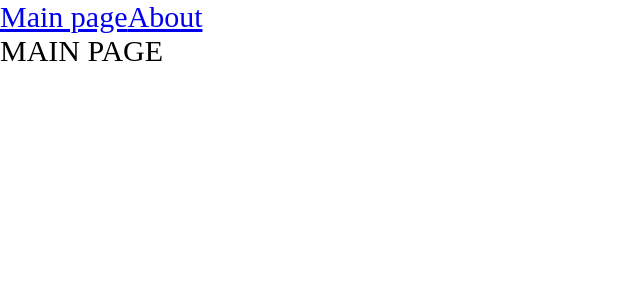
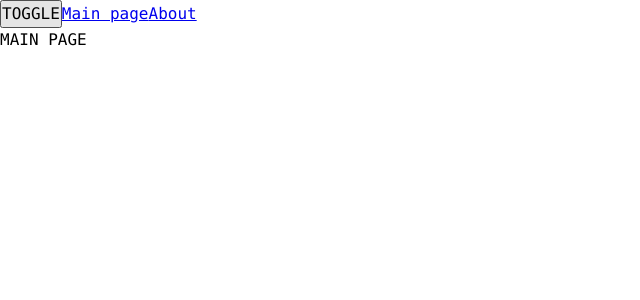
Before and after one commit to front180me/ulbi, a React app: page / in a window 1280 px wide. Shown: the top 300 px of the page, without its empty margins (0-640 px from the left). Built offline with nearby package versions, Linux system fonts and the light colour scheme.

Commit message:
add style themes

```diff
--- a/src/App.tsx
+++ b/src/App.tsx
@@ -1,13 +1,24 @@
 import {Link, Route, Routes} from 'react-router-dom';
-import './index.scss'
+import './styles/index.scss'
 import {MainPageAsync} from "./pages/MainPage/MainPage.async";
 import {AboutPageAsync} from "./pages/AboutPage/AboutPage.async";
-import {Suspense} from "react";
+import {Suspense, useState} from "react";
 
+export enum Theme {
+    LIGHT = 'light',
+    DARK = 'dark',
+}
 
 const App = () => {
+    const [theme, setTheme] = useState<Theme>(Theme.LIGHT)
+
+    const toggleTheme = () => {
+        setTheme(theme === Theme.DARK ? Theme.LIGHT : Theme.DARK)
+    }
+
     return (
-        <div className="app">
+        <div className={`app ${theme}`}>
+            <button onClick={toggleTheme}>TOGGLE</button>
             <Link to="/">Main page</Link>
             <Link to="/about">About</Link>
             <Suspense fallback={<div>Loading...</div>}>
--- a/src/index.scss
+++ /dev/null
@@ -1,9 +0,0 @@
-* {
-  margin: 0;
-  padding: 0;
-  box-sizing: border-box;
-}
-
-.app {
-  font-size: 30px;
-}
--- /dev/null
+++ b/src/styles/index.scss
@@ -0,0 +1,13 @@
+@import "reset";
+@import "variables/global";
+@import "themes/normal";
+@import "themes/dark";
+
+.app {
+  font: var(--font-m);
+
+  background: var(--bg-color);
+  color: var(--primary-color);
+
+  min-height: 100vh;
+}
--- /dev/null
+++ b/src/styles/reset.scss
@@ -0,0 +1,10 @@
+* {
+  margin: 0;
+  padding: 0;
+  box-sizing: border-box;
+}
+
+input, button, textarea, select {
+  margin: 0;
+  font: inherit;
+}
--- /dev/null
+++ b/src/styles/themes/dark.scss
@@ -0,0 +1,7 @@
+.app.dark {
+  --bg-color: #1b1b5f;
+
+  --primary-color: #049604;
+
+  --secondary-color: #04ff04;
+}
--- /dev/null
+++ b/src/styles/themes/normal.scss
@@ -0,0 +1,7 @@
+.app.normal {
+  --bg-color: #e8e8ea;
+
+  --primary-color: #022bb2;
+
+  --secondary-color: #0449e0;
+}
--- /dev/null
+++ b/src/styles/variables/global.scss
@@ -0,0 +1,12 @@
+:root {
+  --font-family-main: Consolas, "Times New Roman", Serif;
+
+  --font-size-m: 16px;
+  --font-line-m: 24px;
+  --font-m: var(--font-size-m) / var(--font-line-m) var(--font-family-main);
+
+  --font-size-l: 24px;
+  --font-line-l: 32px;
+  --font-l: var(--font-size-l) / var(--font-line-l) var(--font-family-main);
+
+}
```
